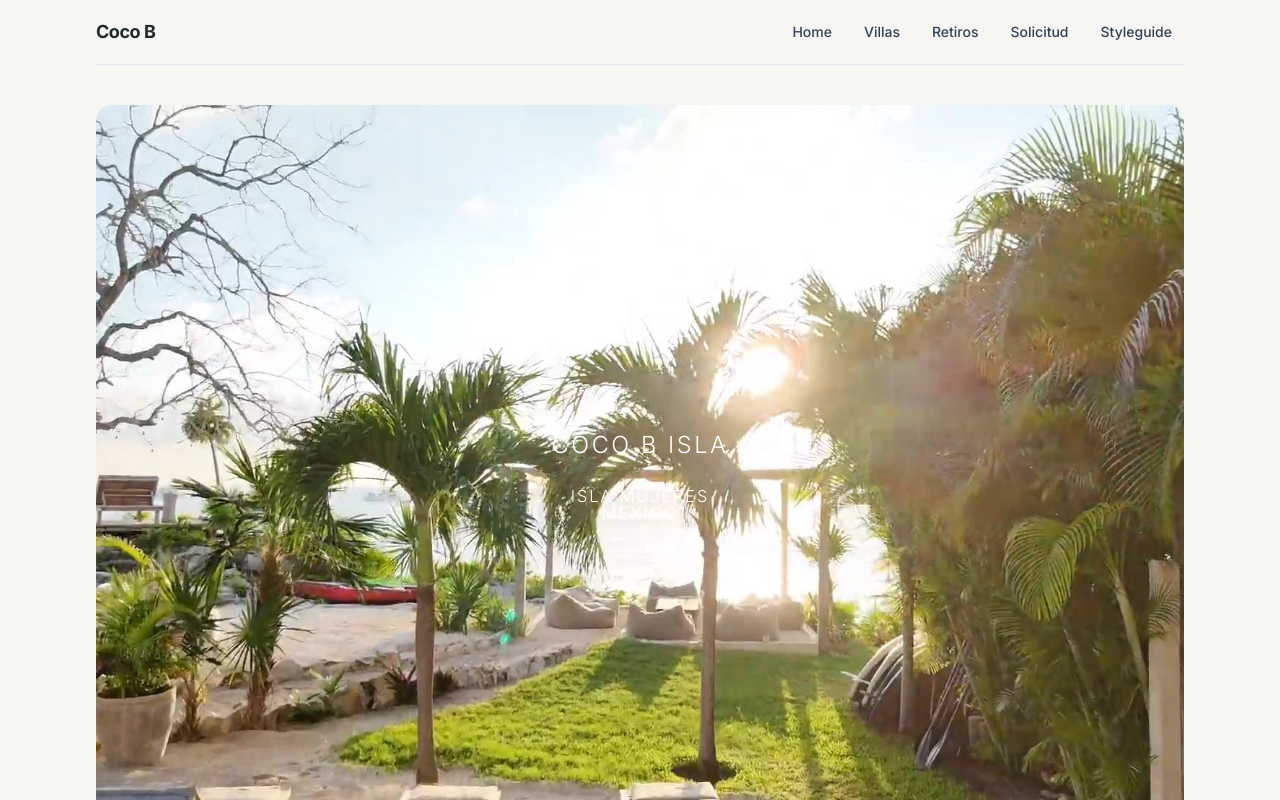
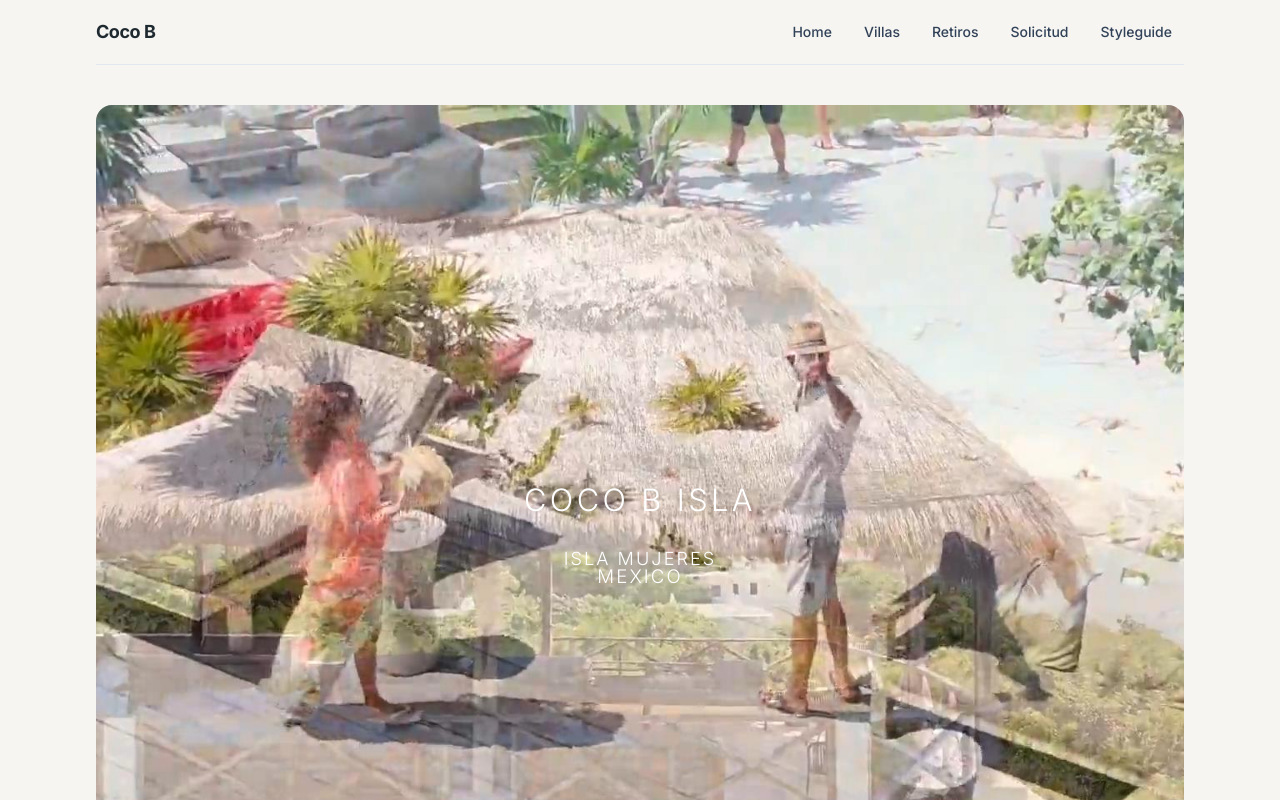
Before and after one commit to Tiggreee/Triple_Island, a Next.js app: page / in a window 1280 px wide. Shown: the top 800 px of the page. Built offline with nearby package versions, Linux system fonts and the light colour scheme.

Commit message:
Home: add desktop (1440w) breakpoint for hero

```diff
--- a/src/app/page.tsx
+++ b/src/app/page.tsx
@@ -31,23 +31,31 @@ export default async function Home() {
   return (
     <section className="mx-auto w-full max-w-[1180px] space-y-24 pb-24 pt-2">
       {/* Hero — Figma node 6038:2393 (mobile, 390w default) */}
-      <div className="relative flex h-[780px] w-full items-start justify-center overflow-hidden rounded-2xl">
+      <div className="relative flex h-[780px] w-full items-start justify-center overflow-hidden rounded-2xl lg:h-[900px]">
         <Image
           src="/media/figma/hero-mobile.jpg"
           alt="Coco B Isla villa terrace among palm trees at golden hour, Isla Mujeres"
           fill
           priority
-          sizes="(min-width: 1180px) 1180px, 100vw"
-          className="object-cover"
+          sizes="100vw"
+          className="object-cover lg:hidden"
         />
-        <div className="relative z-10 flex flex-col items-center px-6 pt-[329px] text-center text-white">
-          <h1 className="text-[23.5px] font-light uppercase leading-[22.74px] tracking-[2.584px]">
+        <Image
+          src="/media/figma/hero-desktop.jpg"
+          alt="Coco B Isla villa terrace among palm trees at golden hour, Isla Mujeres"
+          fill
+          priority
+          sizes="100vw"
+          className="hidden object-cover lg:block"
+        />
+        <div className="relative z-10 flex flex-col items-center px-6 pt-[329px] text-center text-white lg:pt-[380px]">
+          <h1 className="text-[23.5px] font-light uppercase leading-[22.74px] tracking-[2.584px] lg:text-[30.8px] lg:leading-[29.84px] lg:tracking-[3.391px]">
             Coco B Isla
           </h1>
-          <p className="mt-[31px] text-[16.4px] font-light uppercase leading-[16.87px] tracking-[1.863px]">
+          <p className="mt-[31px] text-[16.4px] font-light uppercase leading-[16.87px] tracking-[1.863px] lg:mt-[34px] lg:text-[18.1px] lg:leading-[18.65px] lg:tracking-[2.06px]">
             Isla Mujeres
           </p>
-          <p className="text-[16.9px] font-light uppercase leading-[16.87px] tracking-[1.863px]">
+          <p className="text-[16.9px] font-light uppercase leading-[16.87px] tracking-[1.863px] lg:text-[18.7px] lg:leading-[18.65px] lg:tracking-[2.06px]">
             Mexico
           </p>
         </div>
```
Also changed, not shown: public/media/figma/hero-desktop.jpg (added).
